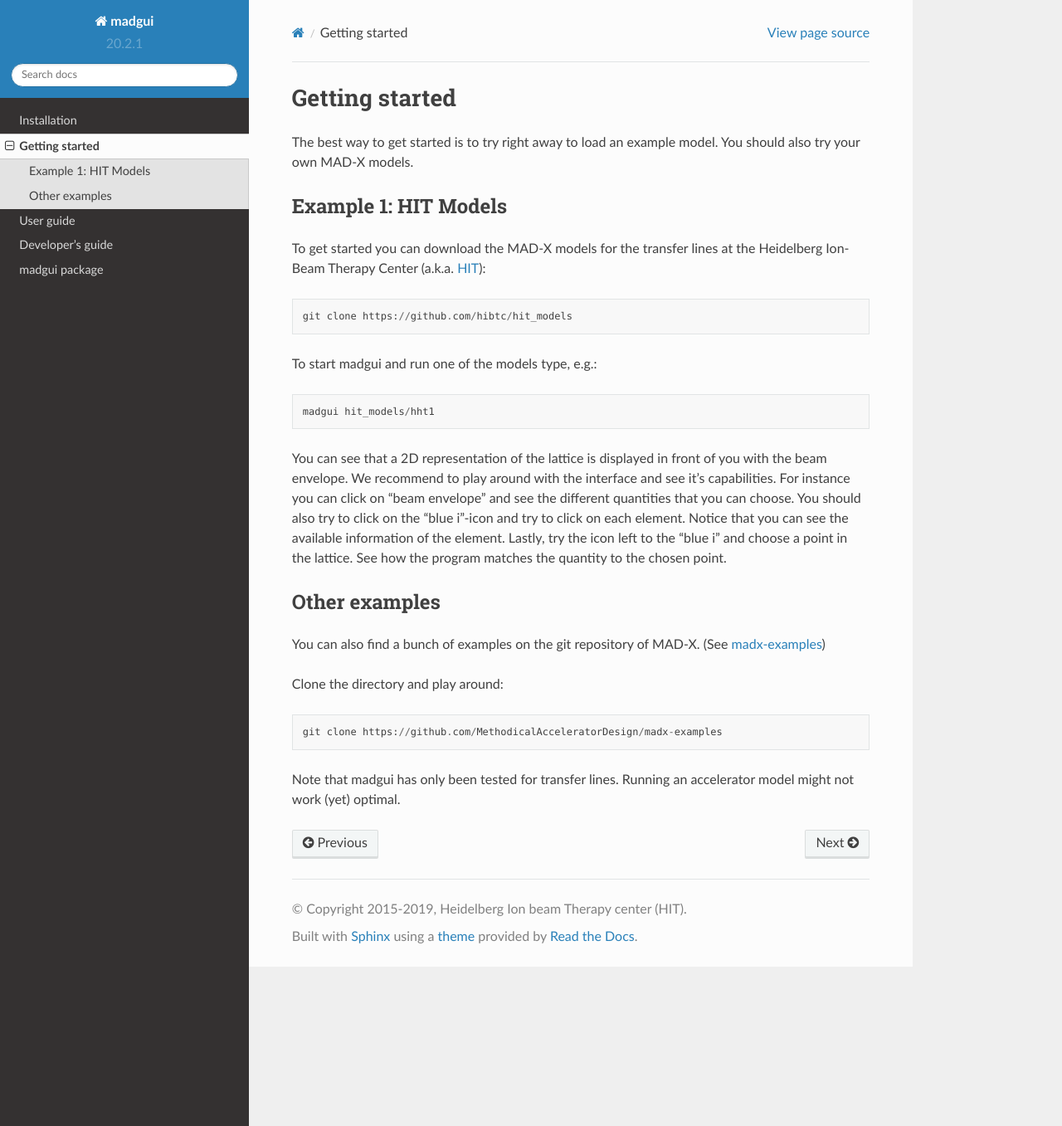
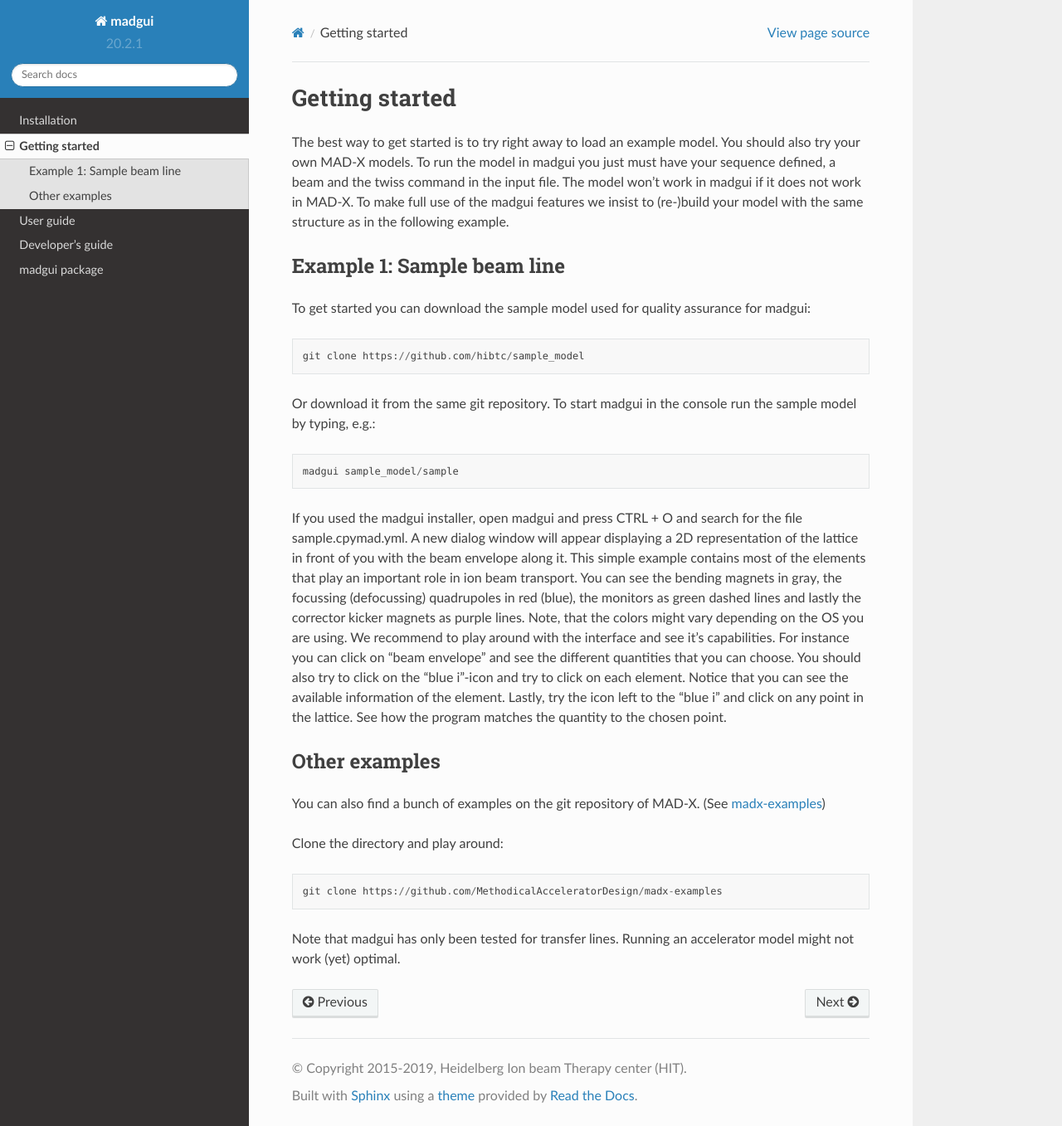
Before and after one commit to hibtc/madgui, a Sphinx documentation site: the page built from docs/getting-started.rst, in a window 1280 px wide and 1357 px high. Shown: the whole window at 83% size. Built offline with Sphinx 7.4.7 and the Read the Docs theme 2.0.0, drawn with Linux system fonts in a browser that asks for light colours.

Commit message:
Update to sample model

```diff
--- a/docs/getting-started.rst
+++ b/docs/getting-started.rst
@@ -2,32 +2,40 @@
 ###############
 
 The best way to get started is to try right away to load an example model. You
-should also try your own MAD-X models.
+should also try your own MAD-X models. To run the model in madgui you just must
+have your sequence defined, a beam and the twiss command in the input file.
+The model won't work in madgui if it does not work in MAD-X.
+To make full use of the madgui features we insist to (re-)build your model with
+the same structure as in the following example.
 
+Example 1: Sample beam line
+===========================
 
-Example 1: HIT Models
-=====================
+To get started you can download the sample model used for quality assurance
+for madgui::
 
-To get started you can download the MAD-X models for the transfer lines at the
-Heidelberg Ion-Beam Therapy Center (a.k.a. HIT_)::
+    git clone https://github.com/hibtc/sample_model
 
-    git clone https://github.com/hibtc/hit_models
+Or download it from the same git repository.
+To start madgui in the console run the sample model by typing, e.g.::
 
-To start madgui and run one of the models type, e.g.::
+    madgui sample_model/sample
 
-    madgui hit_models/hht1
-
-You can see that a 2D representation of the lattice is displayed in front of
-you with the beam envelope. We recommend to play around with the interface and
-see it's capabilities. For instance you can click on "beam envelope" and see
-the different quantities that you can choose.  You should also try to click on
+If you used the madgui installer, open madgui and press CTRL + O and search for the
+file sample.cpymad.yml. A new dialog window will appear displaying a 2D representation
+of the lattice in front of you with the beam envelope along it.
+This simple example contains most of the elements that play an important
+role in ion beam transport. You can see the bending magnets in gray, the focussing
+(defocussing) quadrupoles in red (blue), the monitors as green dashed lines and
+lastly the corrector kicker magnets as purple lines. Note, that the colors might vary
+depending on the OS you are using.
+We recommend to play around with the interface and see it's capabilities.
+For instance you can click on "beam envelope" and see
+the different quantities that you can choose. You should also try to click on
 the "blue i"-icon and try to click on each element. Notice that you can see
 the available information of the element. Lastly, try the icon left to the
-"blue i" and choose a point in the lattice. See how the program matches the
+"blue i" and click on any point in the lattice. See how the program matches the
 quantity to the chosen point.
-
-.. _HIT: https://www.klinikum.uni-heidelberg.de/Willkommen.113005.0.html
-
 
 Other examples
 ==============
```
